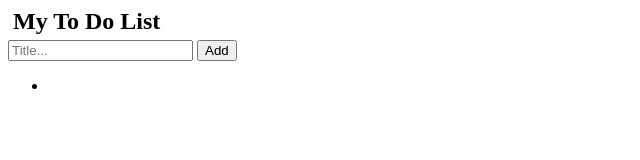
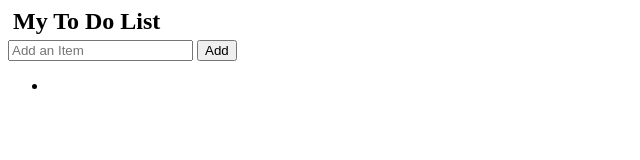
Before and after one commit to almasansari00/Counter, a plain HTML site: page ToDoApp/index.html in a window 1280 px wide. Shown: the full height of the page, 0-640 px from the left. Drawn offline with Linux system fonts and the light colour scheme.

Commit message:
Update index.html

```diff
--- a/ToDoApp/index.html
+++ b/ToDoApp/index.html
@@ -8,7 +8,7 @@
     <body>
         <div id="myDIV" class="header">
             <h2 style="margin:5px">My To Do List</h2>
-            <input type="text" id="myInput" placeholder="Title...">
+            <input type="text" id="myInput" placeholder="Add an Item">
             <Button onclick="newElement()" class="addBtn">Add</Button>
         </div>
         <ul id="myUL">
```
